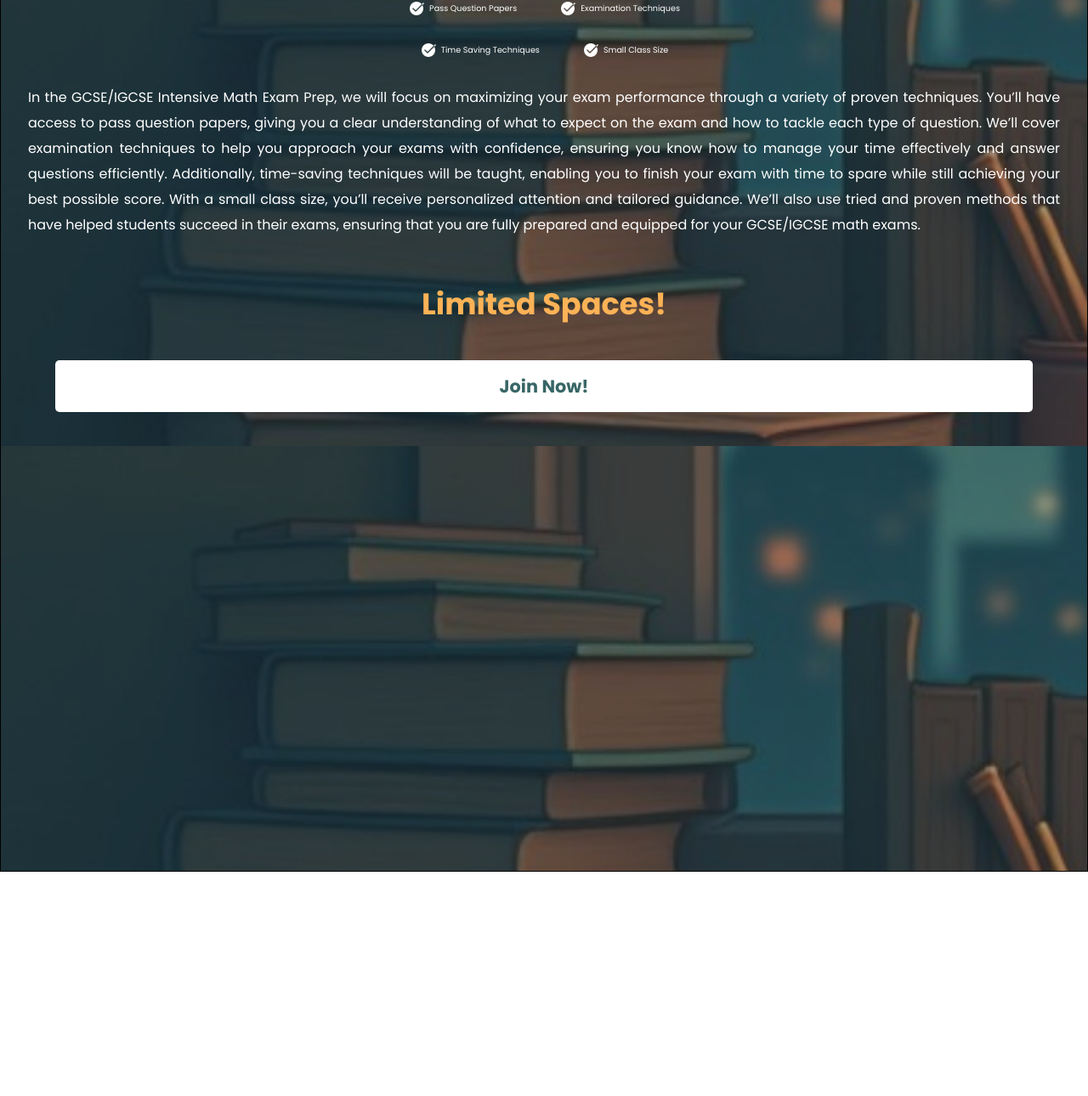
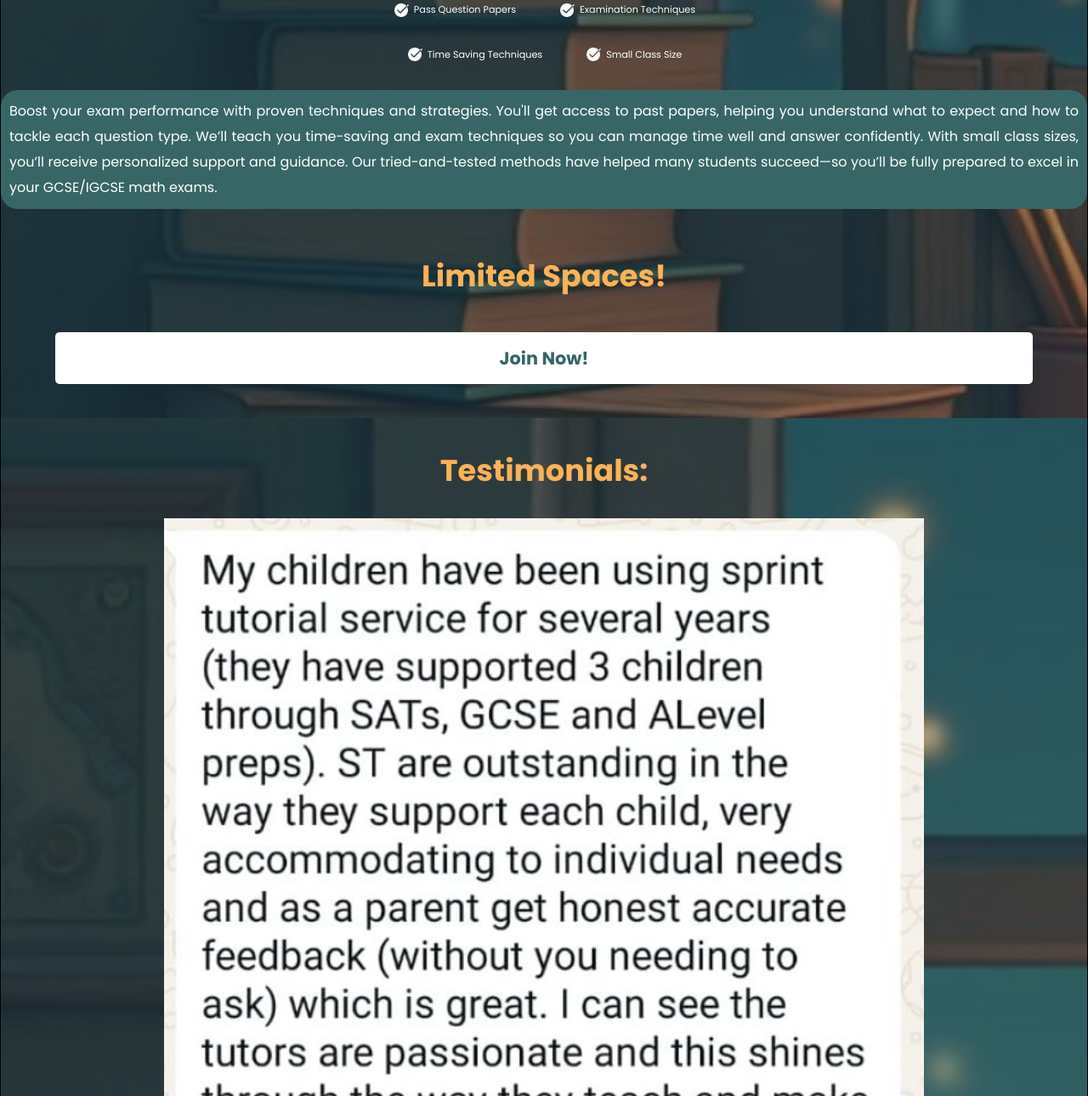
Before and after one commit to SprintTutorials/LandingPage, a plain HTML site: page index.html in a window 1280 px wide. Shown: the part 426-1716 px from the top of the page at 85% size. Before the commit the page ends 1452 px from the top, so only its background shows below. Drawn offline with Linux system fonts and the light colour scheme.

Commit message:
Add files via upload

```diff
--- a/css/styles.css
+++ b/css/styles.css
@@ -87,6 +87,7 @@ body{
     margin-bottom: 0px;
 }
 
+
 .sub-headline{
     font-family: Poppins, sans-serif;
     color: white;
@@ -115,3 +116,16 @@ p{
     margin-top: 40px;
     padding: 15px 0px;
 }
+
+.info{
+    background-color: #386666;
+    color: white;
+    text-align: justify;
+    padding: 10px;
+    border-radius: 20px;
+}
+
+.test{
+    margin-top: 30px;
+    width: 70%;
+}
--- a/index.html
+++ b/index.html
@@ -16,32 +16,38 @@
     <div class="container">
         <nav class="navigation">
             <img src="logo3.png" class="logo">
-            <button>Join Now!</button>
+            <button onclick='GoTo("https://api.whatsapp.com/send/?phone=447950282867")'>Join Now!</button>
         </nav>
 
-        <p class="headline"><white>Want To Ace Your Exams This Year?</white><br>Join Our IGCSE <white>/</white> GCSE</p>
+        <p class="headline"><white>Want To Ace Your Exams This Year?<smaller style="font-size: 1.5rem;"></white><br>Join Our IGCSE <white>/</white> GCSE</smaller></p>
         <p class="sub-headline">INTENSIVE MATHEMATICS EXAM PREP</p>
 
         <p class="headline">Featuring:</p>
 
-        <div style="display: flex; flex-direction: row; gap: 50px; font-size: 0.6rem; padding: 5px; text-align: justify;">
+        <div style="display: flex; flex-direction: row; gap: 50px; font-size: 0.7rem; padding: 5px;">
             <p style="display: flex; align-items: center; gap: 5px;"><img src="elements/tic.png" style="width: 20px;"> Pass Question Papers</p>
             <p style="display: flex; align-items: center; gap: 5px;"><img src="elements/tic.png" style="width: 20px;"> Examination Techniques</p>
         </div>
 
-        <div style="display: flex; flex-direction: row; gap: 50px; font-size: 0.6rem; padding: 5px; text-align: ju;">
+        <div style="display: flex; flex-direction: row; gap: 50px; font-size: 0.7rem; padding: 5px;">
             <p style="display: flex; align-items: center; gap: 5px;"><img src="elements/tic.png" style="width: 20px;"> Time Saving Techniques</p>
             <p style="display: flex; align-items: center; gap: 5px;"><img src="elements/tic.png" style="width: 20px;"> Small Class Size</p>
         </div>
 
-        <p style="width: 95%; text-align: justify; line-height: 30px;">In the GCSE/IGCSE Intensive Math Exam Prep, we will focus on maximizing your exam performance through a variety of proven techniques. You’ll have access to pass question papers, giving you a clear understanding of what to expect on the exam and how to tackle each type of question. We’ll cover examination techniques to help you approach your exams with confidence, ensuring you know how to manage your time effectively and answer questions efficiently. Additionally, time-saving techniques will be taught, enabling you to finish your exam with time to spare while still achieving your best possible score. With a small class size, you’ll receive personalized attention and tailored guidance. We’ll also use tried and proven methods that have helped students succeed in their exams, ensuring that you are fully prepared and equipped for your GCSE/IGCSE math exams.</p>
+        <p class="info" style="line-height: 30px;">Boost your exam performance with proven techniques and strategies. You'll get access to past papers, helping you understand what to expect and how to tackle each question type. We’ll teach you time-saving and exam techniques so you can manage time well and answer confidently. With small class sizes, you’ll receive personalized support and guidance. Our tried-and-tested methods have helped many students succeed—so you’ll be fully prepared to excel in your GCSE/IGCSE math exams.</p>
 
         <p class="headline">Limited Spaces!</p>
-        <button class="btn">Join Now!</button>
+        <button onclick='GoTo("https://api.whatsapp.com/send/?phone=447950282867")' class="btn">Join Now!</button>
     </div>
 
-    <div class="container" style="height: 500px;">
+    <div class="container">
+        <p class="headline">Testimonials:</p>
 
+        <img class="test" src="elements/test1.jpg">
+        <img class="test" src="elements/test2.jpg">
+        <img class="test" src="elements/test3.jpg">
+
+        <button onclick='GoTo("https://api.whatsapp.com/send/?phone=447950282867")' class="btn">Join Now!</button>
     </div>
 </body>
 <script>
```
Also changed, not shown: elements/test1.jpg (added), elements/test2.jpg (added), elements/test3.jpg (added).
